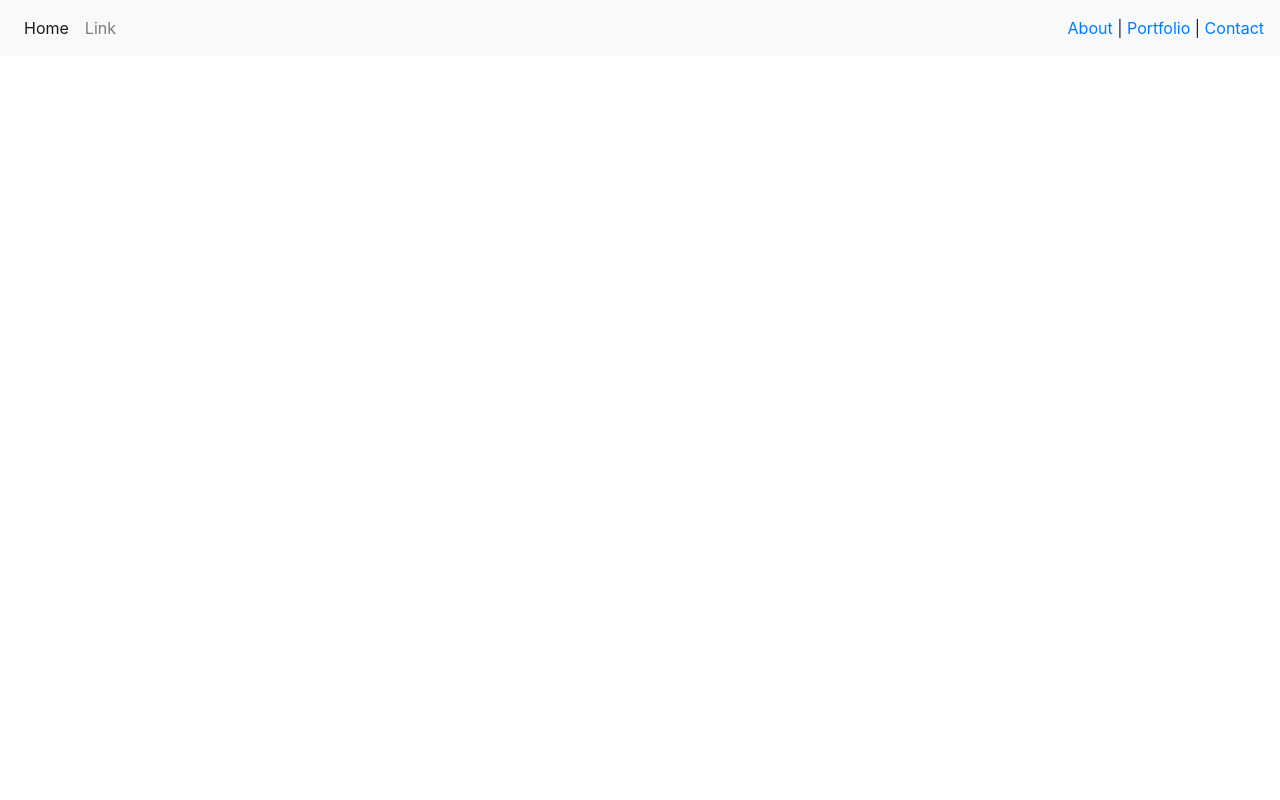
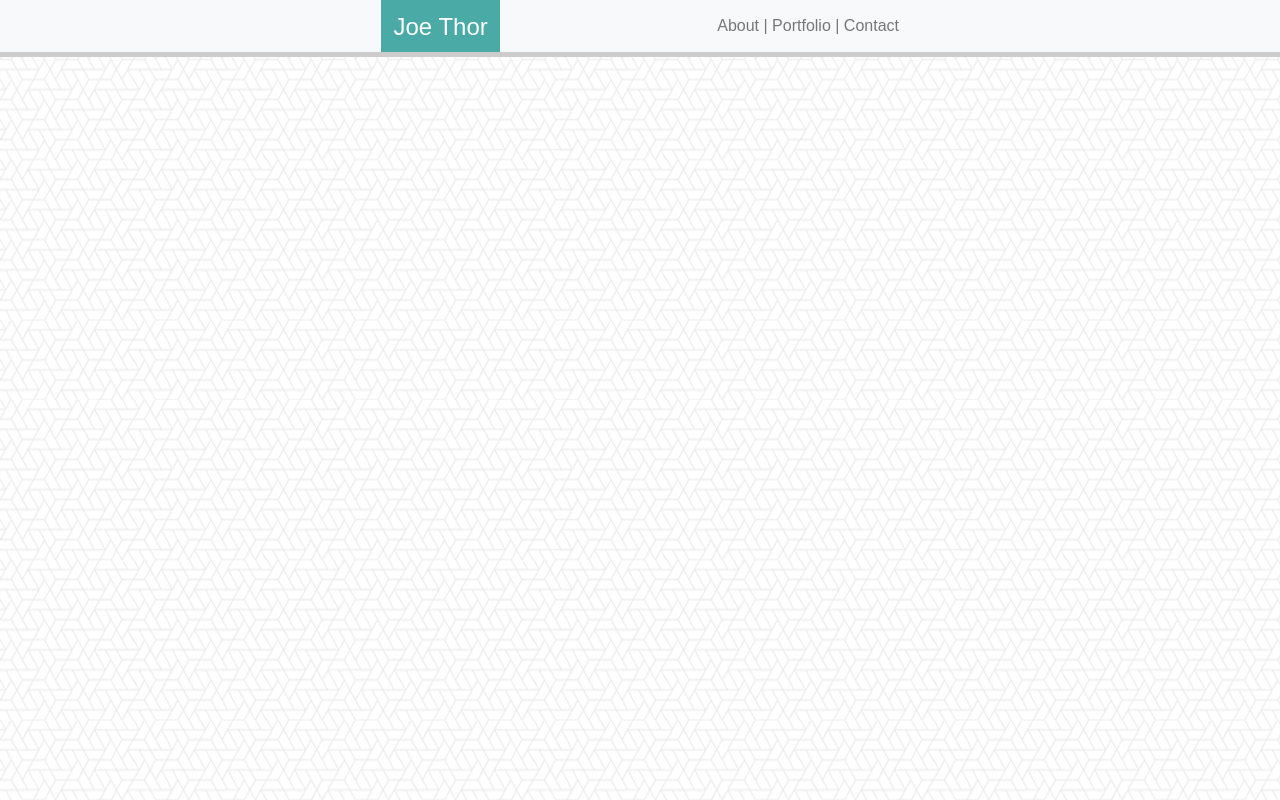
Before and after one commit to EpicureanHeron/Bootstrap-Portfolio, a plain HTML site: page contact.html in a window 1280 px wide. Drawn offline with nearby package versions, Linux system fonts and the light colour scheme.

Commit message:
linked custom stylesheet to portfolio.html and contact.html, updated the navbar to align with body at fullscreen. This currenlty breaks at smaller screen sizes

```diff
--- a/assets/css/style.css
+++ b/assets/css/style.css
@@ -18,11 +18,19 @@
 	margin-top: 30px;
 }
 
+
+/* the classes .nav-bar-logo and .nav-bar-push aligns things nicely at full screen but breaks when the screen resizes */
 .nav-bar-logo {
 	background-color: #4aaaa5;
 	color: #ffffff;
 	font-size: 24px;
 	height: 45px;
+	padding: 12.5px;
+	margin-left: 365px;
+}
+
+.nav-bar-push {
+	margin-right: 365px;
 }
 
 .bottomcolumn {
--- a/contact.html
+++ b/contact.html
@@ -4,21 +4,23 @@
         <meta charset="UTF-8">
         <title>Contact</title>
         <link href="https://stackpath.bootstrapcdn.com/bootstrap/4.1.1/css/bootstrap.min.css" rel="stylesheet" integrity="sha384-WskhaSGFgHYWDcbwN70/dfYBj47jz9qbsMId/iRN3ewGhXQFZCSftd1LZCfmhktB" crossorigin="anonymous">
+        <link rel="stylesheet" href="assets/css/style.css">
     </head>
 
         <body>
-            <nav class="navbar navbar-expand-lg navbar-light bg-light">
+            <nav class="navbar navbar-expand-lg navbar-light bg-light nav-bar-custom">
                     <div class="collapse navbar-collapse" id="navbarSupportedContent">
-                    <ul class="navbar-nav mr-auto">
-                        <li class="nav-item active">
-                            <a class="nav-link" href="#">Home <span class="sr-only">(current)</span></a>
-                        </li>
-                        <li class="nav-item">
-                            <a class="nav-link" href="#">Link</a>
+
+                        <ul class="navbar-nav mr-auto ">
+                            <li >
+                                <a class="nav-bar-logo" href="index.html">Joe Thor</a>
                             </li>
 
+
+
                         </ul>
-                    <ul class="nav navbar-nav navbar-right">
+
+                        <ul class="nav navbar-nav navbar-right nav-bar-push">
                             <li><a href="index.html">About</a> </li>
                             <li>&nbsp;|&nbsp; </li>
                             <li><a href="portfolio.html"> Portfolio </a> </li>
@@ -29,7 +31,6 @@
                     </div>
                 </nav>
 
-
               <script src="https://code.jquery.com/jquery-3.2.1.slim.min.js" integrity="sha384-KJ3o2DKtIkvYIK3UENzmM7KCkRr/rE9/Qpg6aAZGJwFDMVNA/GpGFF93hXpG5KkN" crossorigin="anonymous"></script>
               <script src="https://cdnjs.cloudflare.com/ajax/libs/popper.js/1.12.9/umd/popper.min.js" integrity="sha384-ApNbgh9B+Y1QKtv3Rn7W3mgPxhU9K/ScQsAP7hUibX39j7fakFPskvXusvfa0b4Q" crossorigin="anonymous"></script>
               <script src="https://maxcdn.bootstrapcdn.com/bootstrap/4.0.0/js/bootstrap.min.js" integrity="sha384-JZR6Spejh4U02d8jOt6vLEHfe/JQGiRRSQQxSfFWpi1MquVdAyjUar5+76PVCmYl" crossorigin="anonymous"></script>
```
Also changed, not shown: index.html (+8 -5 lines), portfolio.html (+10 -8 lines). Lines whose indentation alone changed are shown as unchanged.
